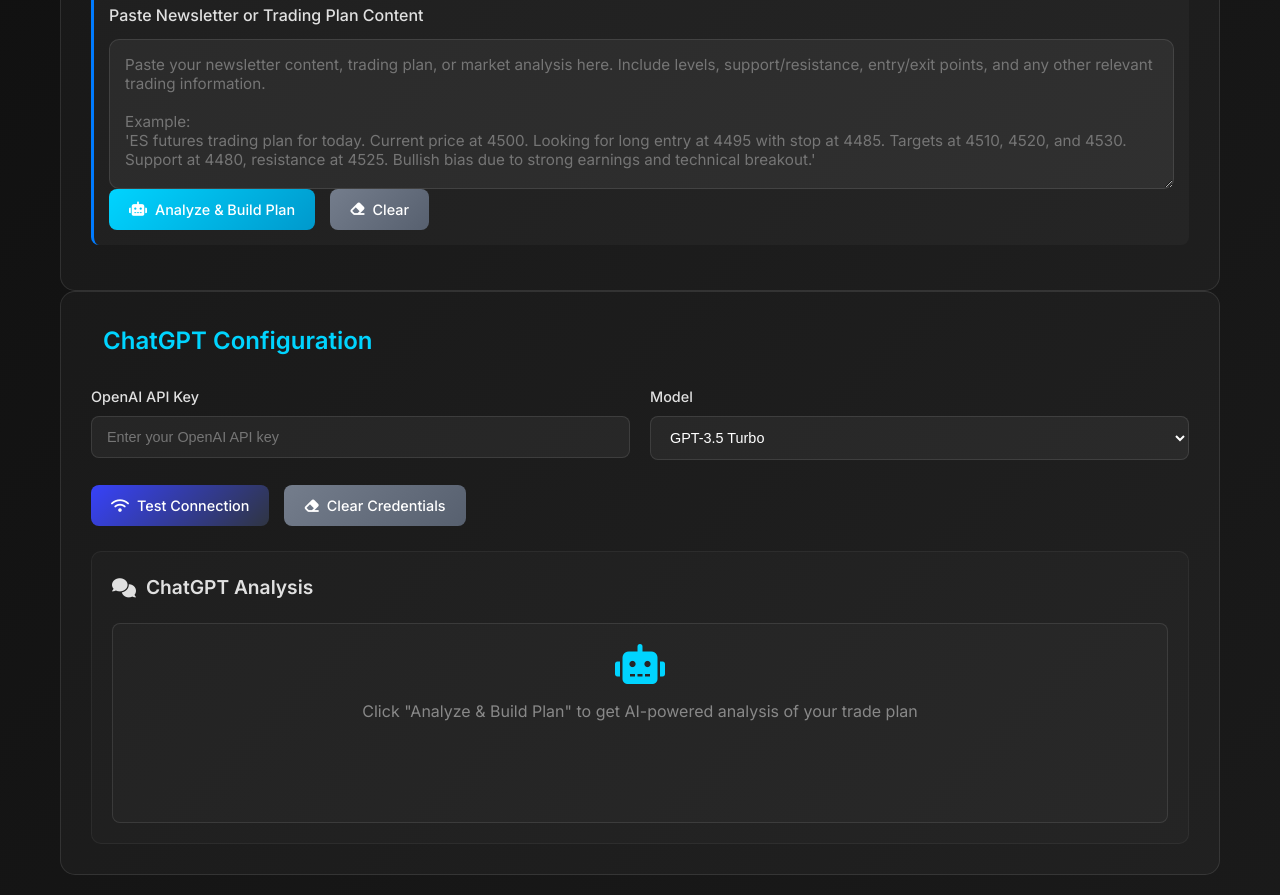
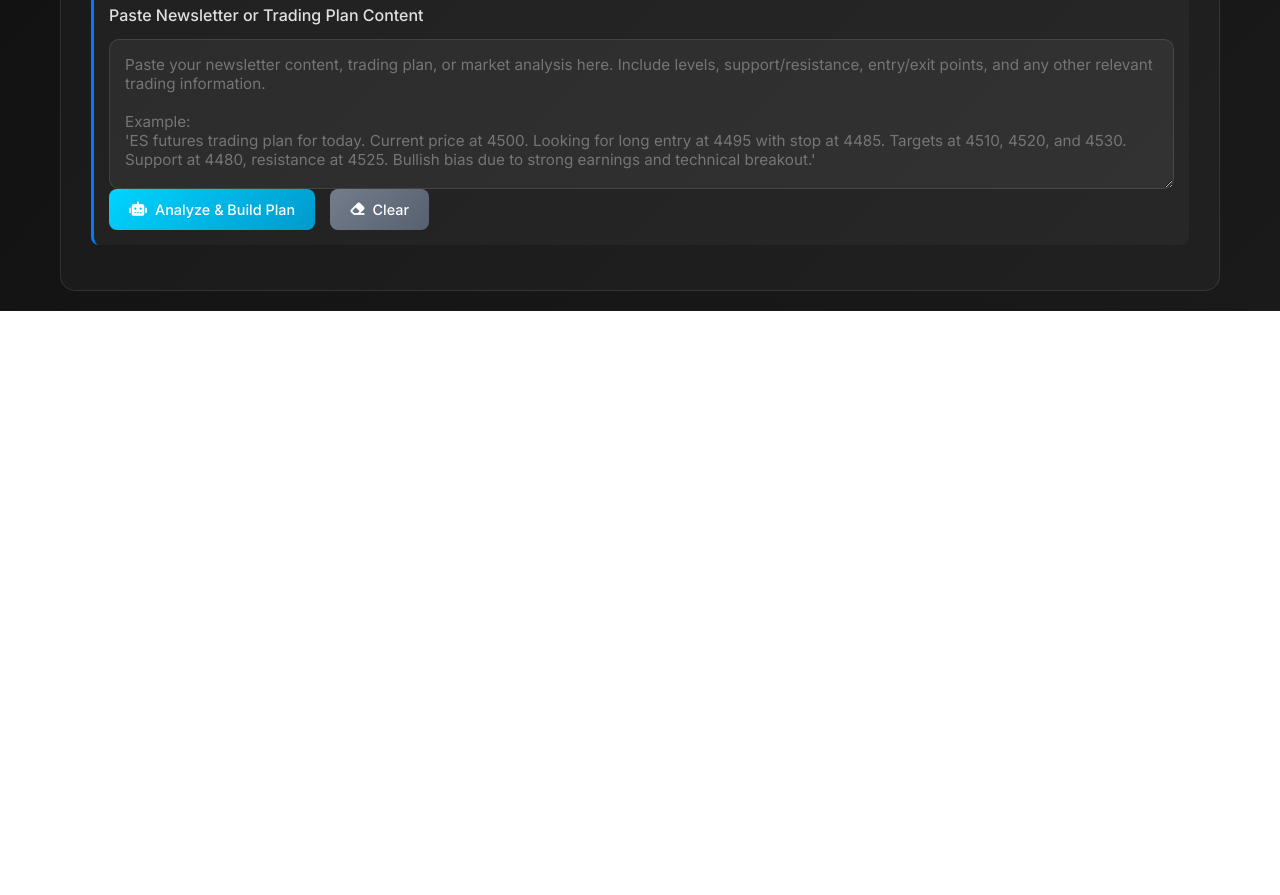
Before and after one commit to abhibuzinfo/tradingview-webhook-server, a website: page index.html in a window 1280 px wide. Shown: the part 1293-2188 px from the top of the page. After the commit the page ends 1604 px from the top, so only its background shows below. Drawn offline with Linux system fonts and the light colour scheme.

Commit message:
Fix tab organization: Remove ChatGPT config from Newsletter Analysis tab and properly separate content

```diff
--- a/index.html
+++ b/index.html
@@ -181,46 +181,6 @@ Example:
                     </div>
                 </div>
             </section>
-
-            <!-- ChatGPT Integration -->
-            <section class="chatgpt-section">
-                <h2><i class="fab fa-openai"></i> ChatGPT Configuration</h2>
-                <div class="chatgpt-container">
-                    <div class="config-grid">
-                        <div class="config-item">
-                            <label for="openai-api-key">OpenAI API Key</label>
-                            <input type="password" id="openai-api-key" placeholder="Enter your OpenAI API key">
-                        </div>
-                        <div class="config-item">
-                            <label for="chatgpt-model">Model</label>
-                            <select id="chatgpt-model">
-                                <option value="gpt-3.5-turbo">GPT-3.5 Turbo</option>
-                                <option value="gpt-4">GPT-4</option>
-                                <option value="gpt-4-turbo">GPT-4 Turbo</option>
-                            </select>
-                        </div>
-                    </div>
-
-                    <div class="chatgpt-actions">
-                        <button class="btn btn-info" onclick="testChatGPTConnection()">
-                            <i class="fas fa-wifi"></i> Test Connection
-                        </button>
-                        <button class="btn btn-secondary" onclick="clearChatGPTCredentials()">
-                            <i class="fas fa-eraser"></i> Clear Credentials
-                        </button>
-                    </div>
-
-                    <div class="chatgpt-response">
-                        <h3><i class="fas fa-comments"></i> ChatGPT Analysis</h3>
-                        <div id="chatgpt-response-display" class="response-display">
-                            <div class="response-placeholder">
-                                <i class="fas fa-robot"></i>
-                                <p>Click "Analyze & Build Plan" to get AI-powered analysis of your trade plan</p>
-                            </div>
-                        </div>
-                    </div>
-                </div>
-            </section>
             </div>
 
             <!-- ChatGPT Configuration Tab -->
@@ -259,7 +219,7 @@ Example:
                         <div id="chatgpt-response-display" class="response-display">
                             <div class="response-placeholder">
                                 <i class="fas fa-robot"></i>
-                                <p>Click "Analyze & Build Plan" to get AI-powered analysis of your trade plan</p>
+                                <p>Click "Analyze & Build Plan" in Newsletter Analysis tab to get AI-powered analysis of your trade plan</p>
                             </div>
                         </div>
                     </div>
```
